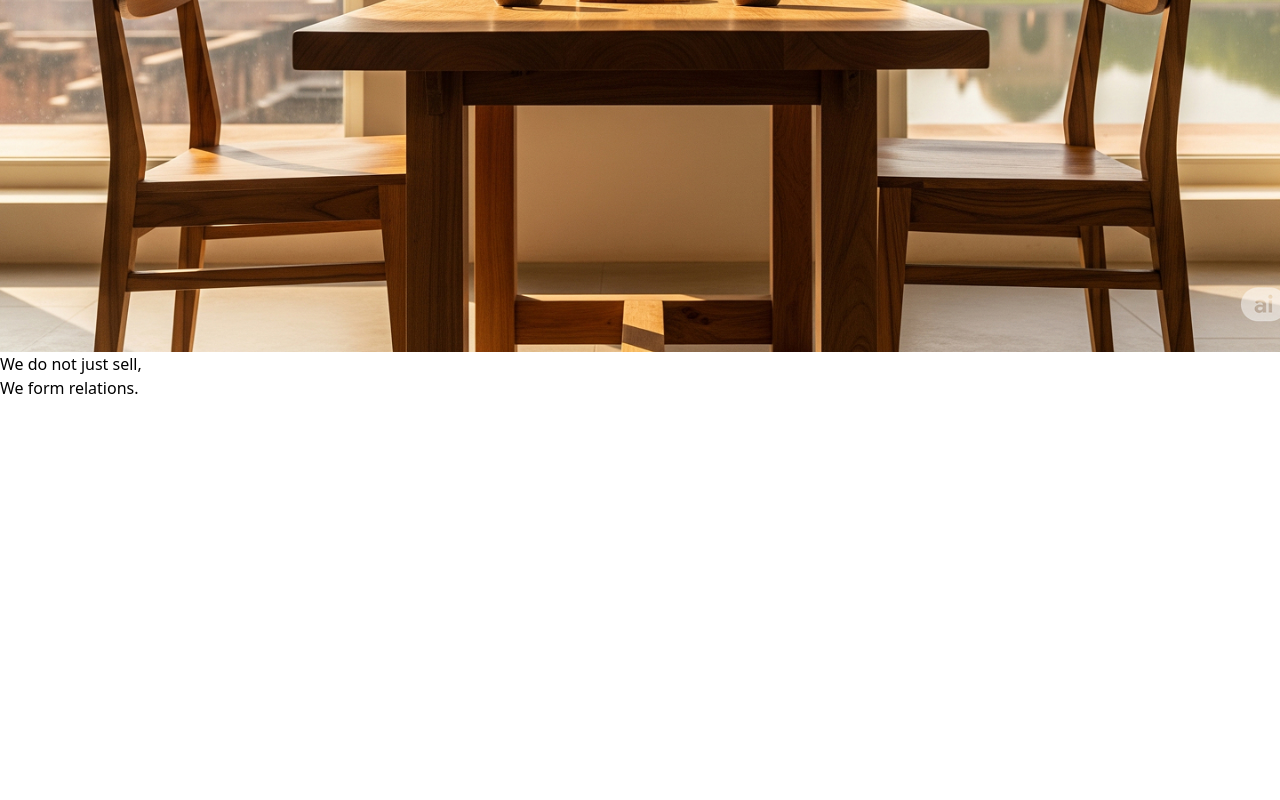
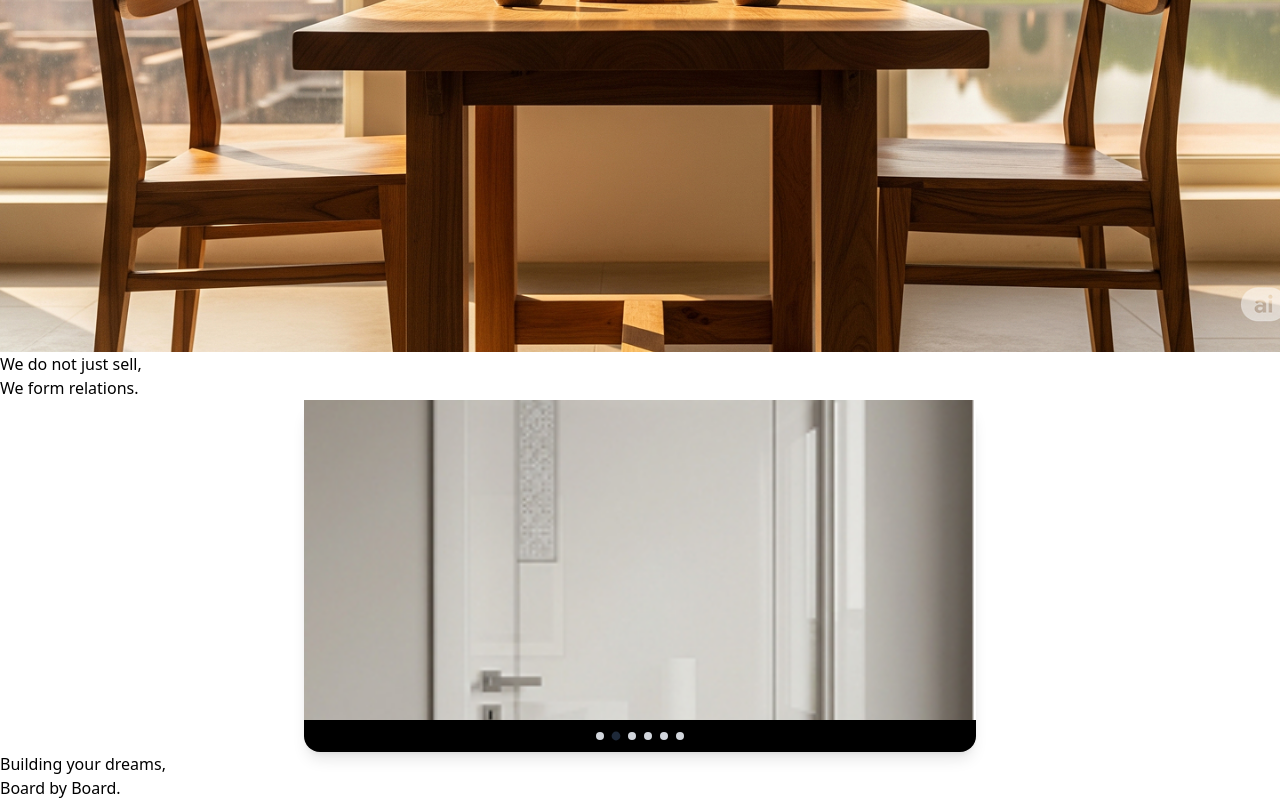
Before and after one commit to AKumar1998/bansal-timber-website, a React (Vite) app: page / in a window 1280 px wide. Shown: the part 543-1343 px from the top of the page. Before the commit the page ends 943 px from the top, so only its background shows below. Built offline with nearby package versions, Linux system fonts and the light colour scheme.

Commit message:
added some more components

```diff
--- /dev/null
+++ b/src/components/HomeIntroSection.jsx
@@ -0,0 +1,7 @@
+export default function HomeIntroSection() {
+return(
+  <div>
+      <p> Building your dreams,<br/>Board by Board.</p>
+  </div>
+);
+}
--- /dev/null
+++ b/src/components/HomeSlider.jsx
@@ -0,0 +1,77 @@
+import { useState, useEffect, useRef } from "react";
+import styles from "./HomeSlider.module.css";
+import doorSkinImg from "../assets/images/doorskin-carousel.jpg";
+
+class SliderImage {
+  constructor(url, caption) {
+    this.url = url;
+    this.caption = caption;
+  }
+}
+
+
+export default function HomeSlider() {
+
+  const images = [
+    new SliderImage(doorSkinImg, "Doorskin Image"),
+    new SliderImage(doorSkinImg, "Image"),
+    new SliderImage(doorSkinImg, "Doorskin Image"),
+    new SliderImage(doorSkinImg, "Doorskin Image"),
+    new SliderImage(doorSkinImg, "Doorskin Image"),
+    new SliderImage(doorSkinImg, "Doorskin Image"),
+  ];
+
+  const ANIM_MS = 1000;
+  const HOLD_MS = 3000;
+  const PERIOD_MS = ANIM_MS + HOLD_MS;
+
+  const [currentIndex, setCurrentIndex] = useState(0);
+  const prevIndexRef = useRef(0);
+
+  useEffect(() => {
+    const id = setInterval(() => {
+      setCurrentIndex((prev) => {
+      prevIndexRef.current = prev;
+      return (prev + 1) % images.length;
+    });
+  }, PERIOD_MS);
+
+    return () => clearInterval(id);
+  }, [images.length]);
+
+  const prevIndex = prevIndexRef.current;
+
+return ( <div className="w-full max-w-2xl mx-auto rounded-2xl shadow-lg bg-black">
+    <div className={`${styles.frame} h-64 sm:h-80`}>
+      <img
+      key={`prev-${prevIndex}`}
+      src={images[prevIndex].url}
+      alt={images[prevIndex].caption}
+      className={`${styles.layer}`}
+      />
+      <img
+      key={`curr-${currentIndex}`}
+      src={images[currentIndex].url}
+      alt={images[currentIndex].caption}
+      className={`${styles} ${styles.animateSnapSlide}`}
+      />
+    </div>
+
+
+    <div className="flex items-center justify-center gap-2 py-3">
+    {images.map((_, i) => (
+      <button
+      key={i}
+      aria-label={`Go to slide ${i+1}`}
+      onClick={() => {
+      prevIndexRef.current = currentIndex;
+      setCurrentIndex(i);
+      }}
+      className = {`h-2 w-2 rounded-full transition
+        ${i === currentIndex? "bg-gray-800 scale-110" : "bg-gray-300 hover:bg-gray-400"}`}
+      />
+      ))}
+    </div>
+  </div>
+  );
+}
--- /dev/null
+++ b/src/components/HomeSlider.module.css
@@ -0,0 +1,32 @@
+/* AutoSlider.module.css*/
+
+@keyframes snapSlideIn {
+  0% {transform: transformX(100%); }
+  70% {transform: transformX(-10px);}
+  80% {transform: transformX(0);}
+  100% {transform: transformX(0);}
+}
+
+
+.animateSnapSlide {
+  animate: SnapalideIn 1s ease-out;
+  will-change: transform;
+}
+
+
+.frame {
+  position: relative;
+  overflow:hidden;
+}
+
+.layer {
+  postion: absolute;
+  inset:0;
+  width: 100%;
+  height: 100%;
+  object-fit: cover;
+}
+
+@media (prefers-reduced-motion: reduce){
+  .animateSnapSlide {animation:none;}
+}
--- a/src/pages/Home.jsx
+++ b/src/pages/Home.jsx
@@ -1,13 +1,16 @@
 
 import Header from '.././components/Header.jsx'
 import HeroMain from '.././components/HeroMain.jsx'
-
+import HomeSlider from '.././components/HomeSlider.jsx'
+import HomeIntroSection from '../components/HomeIntroSection.jsx'
 
 function Home(){
   return(
     <div>
       <Header/>
       <HeroMain/>
+      <HomeSlider/>
+      <HomeIntroSection/>
     </div>
   )
 
```
Also changed, not shown: src/assets/images/doorskin-carousel.jpg (added).
